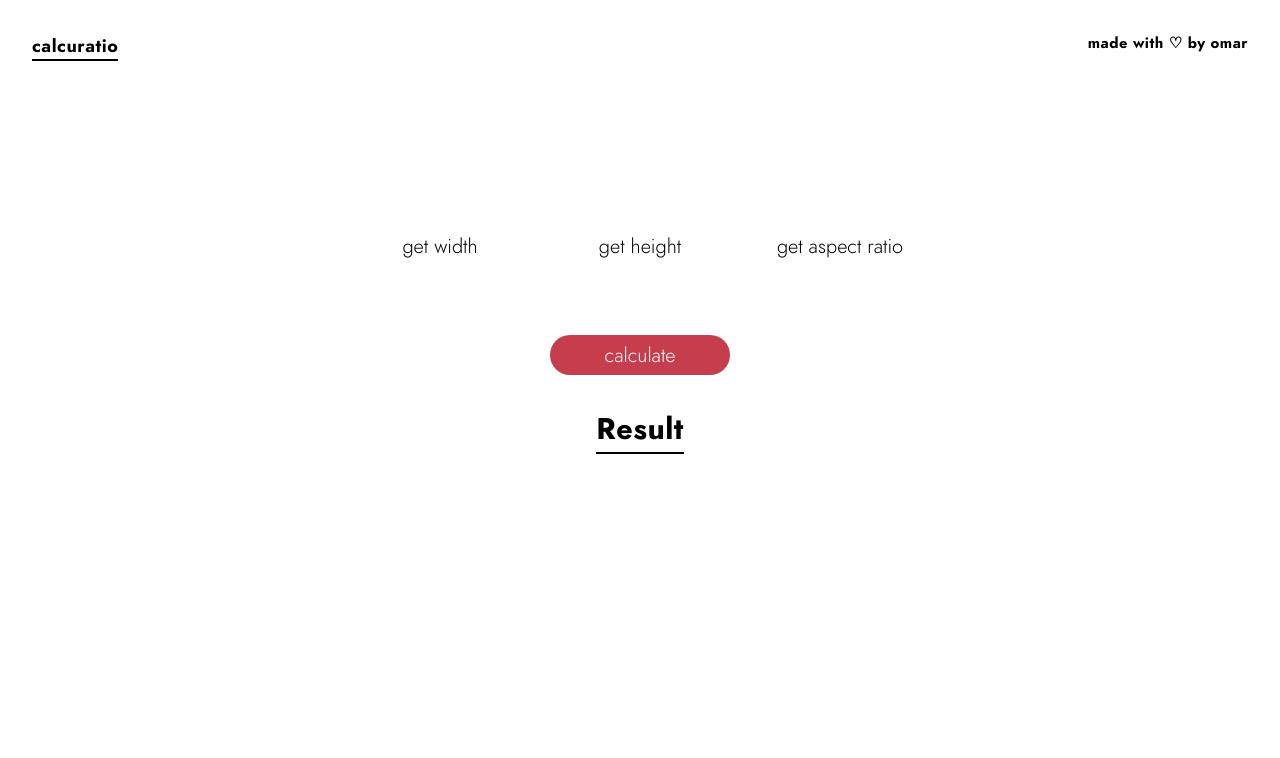
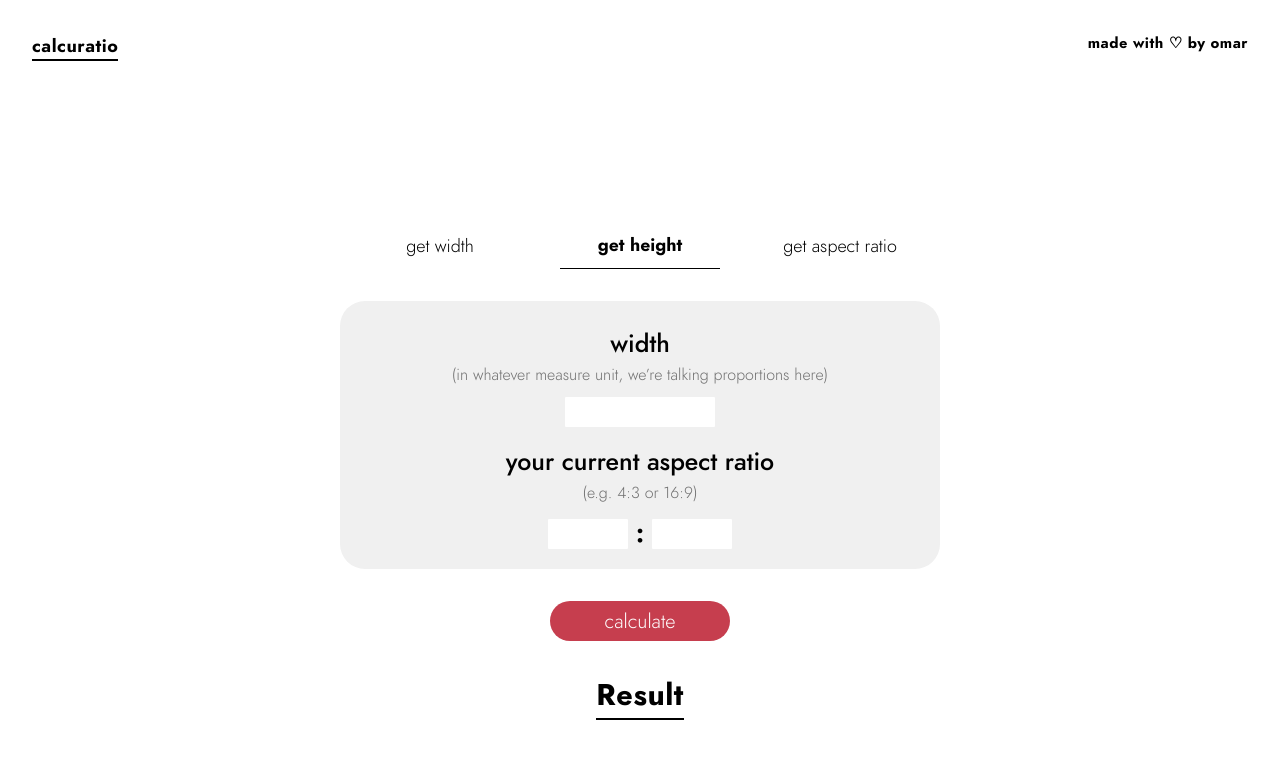
Before and after one commit to oquirozm/calcuratio, a Next.js app: page / in a window 1280 px wide. Both pictures are taken after a click on the element "get height". Shown: the top 758 px of the page. Built offline with nearby package versions, Linux system fonts and the light colour scheme.

Commit message:
remove the global.css and create fonts.css + upgrade next version to 10

```diff
--- a/components/ModeSelector.js
+++ b/components/ModeSelector.js
@@ -15,7 +15,7 @@ const Button = styled.div`
   padding: 10px;
   height: auto;
   border: none;
-  font-size: 20px;
+  font-size: 18px;
   cursor: pointer;
   font-family: "Jost*", sans-serif;
   font-weight: 300;
@@ -48,8 +48,6 @@ const buttonsToRender = [
 
 const ModeSelector = ({ handleModeUpdate, mode }) => {
 
-  console.log({ mode });
-
   return (
     <Flex
       justifyContent="center"
@@ -63,7 +61,7 @@ const ModeSelector = ({ handleModeUpdate, mode }) => {
           className={mode === button.id ? "active" : ""}
           id={button.id}
           key={button.id}
-          onClick={handleModeUpdate}
+          onClick={() => handleModeUpdate(button.id)}
         >
           {button.label}
         </Button>
@@ -73,65 +71,3 @@ const ModeSelector = ({ handleModeUpdate, mode }) => {
 };
 
 export default ModeSelector;
-
-{/* class ModeSelector extends React.Component {
-  constructor(props) {
-    super(props);
-  }
-
-  static propTypes = {
-    handleModeUpdate: PropTypes.func.isRequired,
-    mode: PropTypes.oneOf(["get_width", "get_height", "get_aspect_ratio"]),
-  };
-
-  handleButtonClick = e => {
-    this.props.handleModeUpdate(e.target.id);
-  };
-
-  render() {
-
-    return (
-      <div>
-        <div className="button_group">
-          {buttonsToRender.map(button => (
-            <button
-              className={this.props.mode === button.id ? "active" : ""}
-              id={button.id}
-              key={button.id}
-              onClick={this.handleButtonClick}>
-              {button.label}
-            </button>
-          ))}
-        </div>
-
-        <style jsx>{`
-          .button_group {
-            display: flex;
-            flex-direction: row;
-            justify-content: center;
-            align-items: center;
-            margin: 40px auto;
-          }
-          @media (min-width: 1200px) {
-            .button_group {
-              width: 600px;
-            }
-          }
-          @media (min-width: 600px) and (max-width: 1199px) {
-            .button_group {
-              width: 70%;
-            }
-          }
-          @media (max-width: 599px) {
-            .button_group {
-              width: 100%;
-              flex-direction: column;
-            }
-          }
-
-        `}</style>
-      </div>
-    );
-  }
-}
-export default ModeSelector; */}
--- a/components/UserInputForm.js
+++ b/components/UserInputForm.js
@@ -135,12 +135,16 @@ const GetHeightForm = ({ onChangeHandler }) => {
         <Paragraph>(e.g. 4:3 or 16:9)</Paragraph>
         <div className="aspect-radio-input-group">
           <Input
+            width={80}
+            mx={2}
             type="text"
             name="xRatio"
             onChange={(e) => onChangeHandler(e.target.name, e.target.value)}
           />
           <Span>:</Span>
           <Input
+            width={80}
+            mx={2}
             type="text"
             name="yRatio"
             onChange={(e) => onChangeHandler(e.target.name, e.target.value)}
--- a/next.config.js
+++ /dev/null
@@ -1,2 +0,0 @@
-const withCSS = require('@zeit/next-css');
-module.exports = withCSS();
--- a/package.json
+++ b/package.json
@@ -11,10 +11,7 @@
     "test": "jest"
   },
   "dependencies": {
-    "@zeit/next-css": "^1.0.1",
-    "next": "^7.0.2",
-    "node-sass": "^4.10.0",
-    "prop-types": "^15.6.2",
+    "next": "^10.0.3",
     "react": "^17.0.1",
     "react-dom": "^17.0.1",
     "styled-components": "^5.2.1",
--- /dev/null
+++ b/pages/_app.js
@@ -0,0 +1,25 @@
+import { createGlobalStyle, ThemeProvider } from "styled-components";
+import "../styles/fonts.css";
+
+const GlobalStyle = createGlobalStyle`
+  * {
+    box-sizing: border-box;
+    margin: 0;
+    padding: 0;
+  }
+`;
+
+const theme = {};
+
+const App = ({ Component, pageProps }) => {
+  return (
+    <>
+      <GlobalStyle />
+      <ThemeProvider theme={theme}>
+        <Component {...pageProps} />
+      </ThemeProvider>
+    </>
+  )
+}
+
+export default App;
--- a/pages/index.js
+++ b/pages/index.js
@@ -1,7 +1,6 @@
 import React, { useState } from "react";
 import styled from "styled-components";
 import Head from "next/head";
-import "../styles/global.css";
 import ModeSelector from "../components/ModeSelector";
 import UserInputForm from "../components/UserInputForm";
 import { Title, Text, Flex, Button } from "../components";
--- a/styles/global.css
+++ b/styles/fonts.css
@@ -1,10 +1,4 @@
-* {
-  box-sizing: border-box;
-  margin: 0;
-  padding: 0;
-}
-
-@font-face {
+ @font-face {
   font-family: "Jost*";
   src: url("/static/fonts/Jost-Semi.eot");
   src: url("/static/fonts/Jost-Semi.eot?#iefix") format("embedded-opentype"),
```
